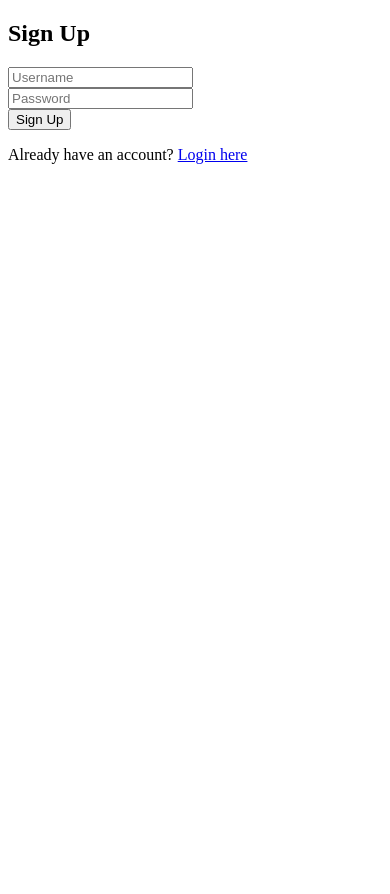
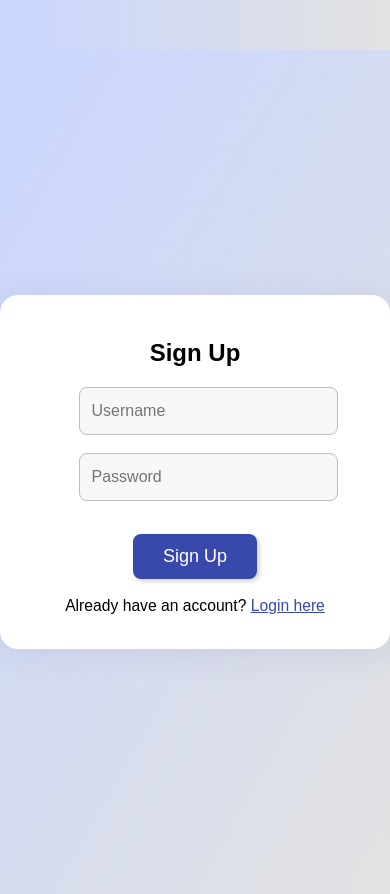
Before and after one commit to parthverma83/AI-BASED-TEXT-SUMMARIZER, a Flask app: page /signup in a window 390 px wide. Before the commit the page ends 164 px from the top, so only its background shows below. Run offline with Flask 3, Linux system fonts and the light colour scheme.

Commit message:
make changes to connect all file ,for smooth workflow

```diff
--- a/auth.py
+++ b/auth.py
@@ -1,4 +1,4 @@
-from flask import Blueprint, render_template, request, redirect, session, url_for
+from flask import  Blueprint, app, render_template, request, redirect, session, url_for
 from db import get_db_connection, init_db, get_summaries
 from werkzeug.security import generate_password_hash, check_password_hash
 
@@ -58,7 +58,7 @@ def dashboard():
     if 'user' not in session:
         return redirect(url_for('auth.login'))
     summaries = get_summaries(session['user_id'])
-    return render_template('summary.html', user=session['user'], summaries=summaries)
+    return render_template('dashboard.html', user=session['user'], summaries=summaries)
 
 @auth_bp.route('/logout')
 def logout():
--- a/static/script.js
+++ b/static/script.js
@@ -42,7 +42,7 @@ document.getElementById('summarizeBtn').addEventListener('click', async () => {
       summaryBox.style.opacity = 1;
     }
   } catch (error) {
-    summaryBox.innerText = Network error: ${error.message};
+    summaryBox.innerText = `Network error: ${error.message}`;
     summaryBox.style.opacity = 1;
   }
 });
--- a/static/style.css
+++ b/static/style.css
@@ -1,68 +1,224 @@
-document.addEventListener('DOMContentLoaded', ()=> {
-        const inputText=document.getElementById('inputText');
-        if (inputText) inputText.focus();
-    });
+body {
+    font-family: 'Poppins', sans-serif;
+    background: linear-gradient(to right, #c9d6ff, #e2e2e2);
+    text-align: center;
+    padding-top: 50px;
+    margin: 0;
+}
 
-document.getElementById('summarizeBtn').addEventListener('click', async ()=> {
-        const inputText=document.getElementById('inputText');
-        const summaryBox=document.getElementById('summaryBox');
+.dashboard-bg {
+    min-height: 100vh;
+    display: flex;
+    flex-direction: row;
+    justify-content: center;
+    align-items: flex-start;
+    background: linear-gradient(120deg, #c9d6ff 0%, #e2e2e2 100%);
+    position: relative;
+}
 
-        summaryBox.innerText='';
-        summaryBox.style.display='none';
+.dashboard-panel {
+    background: #fff;
+    border-radius: 16px;
+    box-shadow: 0 4px 24px rgba(60,60,120,0.08);
+    margin: 40px 24px;
+    padding: 36px 32px;
+    flex: 1 1 0;
+    min-width: 340px;
+    max-width: 480px;
+    min-height: 420px;
+    display: flex;
+    flex-direction: column;
+    align-items: stretch;
+}
+.left-panel {
+    margin-right: 12px;
+}
+.right-panel {
+    margin-left: 12px;
+    background: #f8f9fa;
+}
+.summary-list {
+    list-style: none;
+    padding: 0;
+    max-height: 350px;
+    overflow-y: auto;
+    text-align: left;
+}
+.summary-list li {
+    background: #fff;
+    border-radius: 8px;
+    margin-bottom: 18px;
+    padding: 14px 16px;
+    box-shadow: 0 1px 4px rgba(0,0,0,0.04);
+    font-size: 15px;
+}
 
-        const text=inputText.value.trim();
+.top-logout {
+    position: absolute;
+    top: 32px;
+    right: 48px;
+    background: #ff5252;
+    color: #fff;
+    padding: 10px 22px;
+    border-radius: 6px;
+    text-decoration: none;
+    font-weight: 600;
+    font-size: 1rem;
+    box-shadow: 0 2px 8px rgba(0,0,0,0.08);
+    transition: background 0.2s;
+    z-index: 10;
+}
+.top-logout:hover {
+    background: #d32f2f;
+}
 
-        if ( !text) {
-            summaryBox.innerText="Please enter text to summarize.";
-            summaryBox.style.display='block';
-            summaryBox.style.opacity=1;
-            return;
-        }
+/* Auth (login/signup) styling */
+.auth-bg {
+    min-height: 100vh;
+    background: linear-gradient(120deg, #c9d6ff 0%, #e2e2e2 100%);
+    display: flex;
+    align-items: center;
+    justify-content: center;
+}
+.auth-container {
+    background: #fff;
+    border-radius: 18px;
+    box-shadow: 0 4px 32px rgba(60,60,120,0.10);
+    padding: 48px 38px 36px 38px;
+    min-width: 340px;
+    max-width: 400px;
+    width: 100%;
+    display: flex;
+    flex-direction: column;
+    align-items: center;
+}
+.big-auth {
+    min-width: 340px;
+    max-width: 400px;
+}
+.input-field {
+    width: 100%;
+    padding: 14px 12px;
+    margin-bottom: 18px;
+    border-radius: 8px;
+    border: 1px solid #bdbdbd;
+    font-size: 1rem;
+    background: #f7f7fa;
+    transition: border 0.2s;
+}
+.input-field:focus {
+    border: 1.5px solid #3949ab;
+    outline: none;
+    background: #fff;
+}
+button, #summarizeBtn {
+    padding: 12px 30px;
+    font-size: 18px;
+    background-color: #3949ab;
+    color: white;
+    border: none;
+    border-radius: 8px;
+    cursor: pointer;
+    margin-top: 15px;
+    transition: background-color 0.3s ease;
+    box-shadow: 2px 2px 5px rgba(0, 0, 0, 0.2);
+}
+button:hover, #summarizeBtn:hover {
+    background-color: #1a237e;
+}
+.error-msg {
+    color: #ff5252;
+    background: #ffeaea;
+    border-radius: 6px;
+    padding: 8px 0;
+    margin-bottom: 10px;
+    width: 100%;
+}
+.success-msg {
+    color: #388e3c;
+    background: #e8f5e9;
+    border-radius: 6px;
+    padding: 8px 0;
+    margin-bottom: 10px;
+    width: 100%;
+}
+.switch-link {
+    margin-top: 18px;
+    font-size: 0.98rem;
+}
+.switch-link a {
+    color: #3949ab;
+    text-decoration: underline;
+    font-weight: 500;
+}
+.switch-link a:hover {
+    color: #1a237e;
+}
 
-        summaryBox.innerHTML='<span class="loading-spinner"></span> Summarizing... Please wait.';
-        summaryBox.style.display='block';
-        summaryBox.style.opacity=1;
+/* Summary section styling */
+#summary, #summaryBox {
+    margin-top: 30px;
+    padding: 20px;
+    background-color: #f1f1f1;
+    border-radius: 10px;
+    width: 80%;
+    margin-left: auto;
+    margin-right: auto;
+    font-style: italic;
+    font-size: 18px;
+    color: #333;
+    opacity: 0;
+    transition: opacity 0.3s;
+    display: none;
+}
 
-        try {
-            const response=await fetch('/summarize', {
+.loading-spinner {
+    display: inline-block;
+    width: 18px;
+    height: 18px;
+    border: 3px solid #007bff;
+    border-top: 3px solid #f4f4f4;
+    border-radius: 50%;
+    animation: spin 1s linear infinite;
+    margin-right: 10px;
+    vertical-align: middle;
+}
 
-                method: 'POST',
-                headers: {
-                    'Content-Type': 'application/json'
-                }
+@keyframes spin {
+    0% { transform: rotate(0deg); }
+    100% { transform: rotate(360deg); }
+}
 
-                ,
-                body: JSON.stringify({
-                    text
-                })
-        });
-
-    const result=await response.json();
-
-    if (response.ok && result.summary) {
-        summaryBox.style.opacity=0;
-
-        setTimeout(()=> {
-                summaryBox.innerText=result.summary;
-                summaryBox.style.opacity=1;
-            }
-
-            , 200);
-        inputText.value='';
+/* Responsive Design */
+@media (max-width: 900px) {
+    .dashboard-bg {
+        flex-direction: column;
+        align-items: stretch;
     }
-
-    else {
-        summaryBox.innerText=result.error || "Failed to summarize text. Please try again.";
-        summaryBox.style.opacity=1;
+    .dashboard-panel {
+        margin: 24px auto;
+        min-width: 90vw;
+        max-width: 98vw;
+    }
+    .top-logout {
+        right: 24px;
+        top: 18px;
     }
 }
-
-catch (error) {
-    summaryBox.innerText=`Network error: $ {
-        error.message
+@media (max-width: 600px) {
+    textarea, #inputText, #summary, #summaryBox {
+        width: 95%;
     }
-
-    `;
-    summaryBox.style.opacity=1;
+    .dashboard-panel {
+        padding: 18px 6px;
+    }
+    h1 {
+        font-size: 36px;
+    }
+    h2 {
+        font-size: 24px;
+    }
+    .auth-container {
+        padding: 24px 6px 18px 6px;
+    }
 }
-});
```
Also changed, not shown: app.py (line endings or trailing spaces), database.db, templates/dashboard.html (line endings or trailing spaces), templates/login.html (line endings or trailing spaces).
